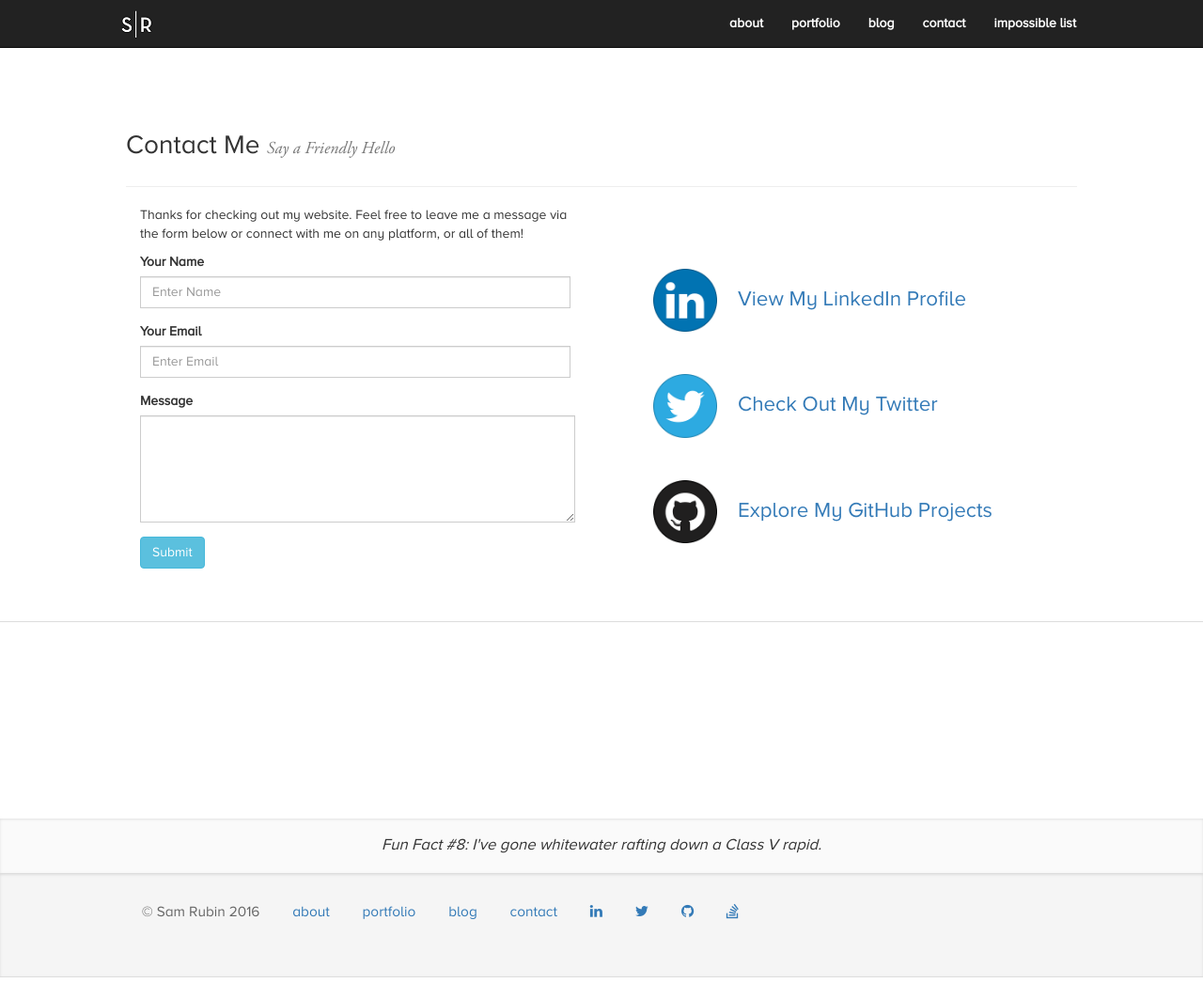
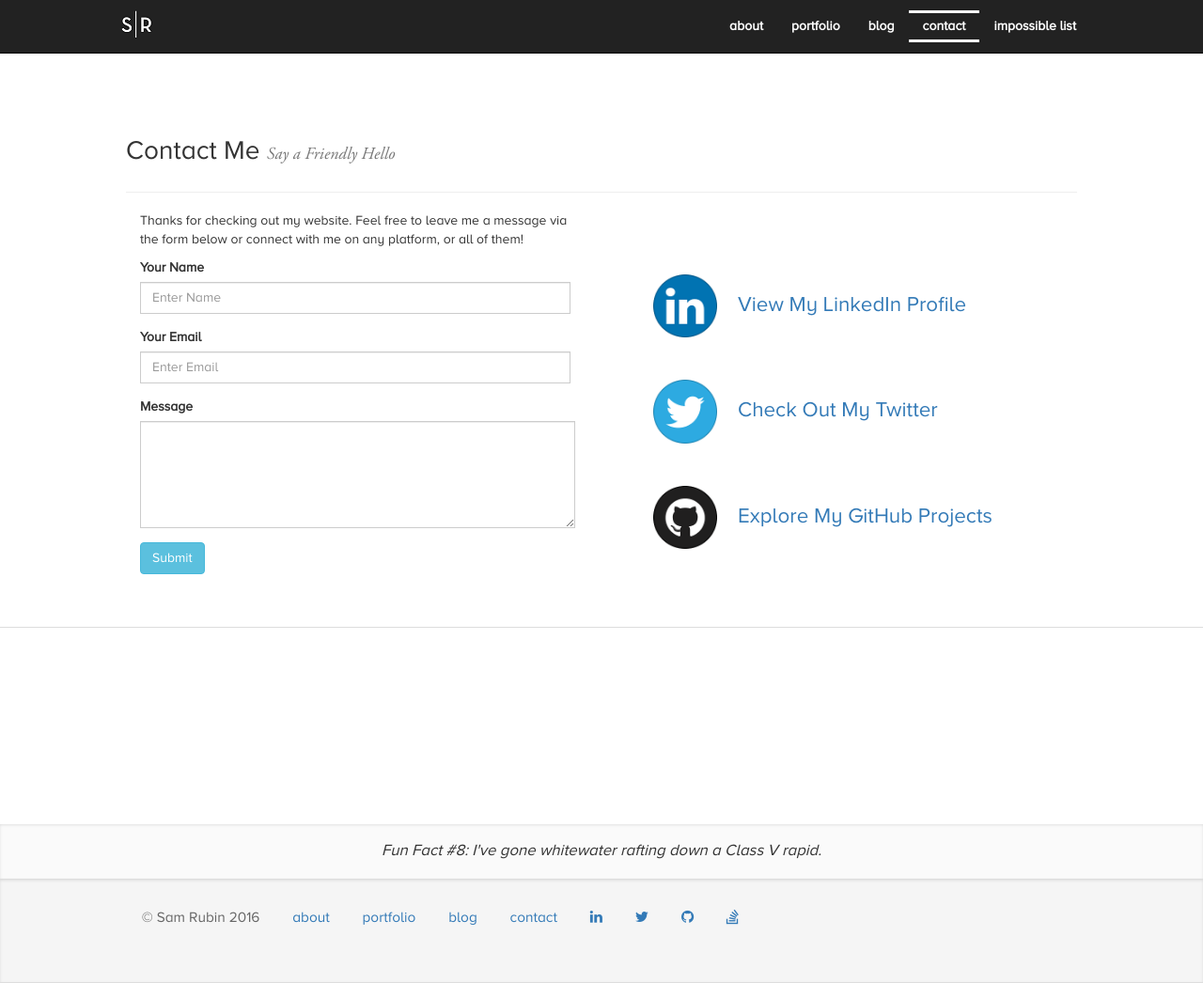
Before and after one commit to smrubin/smrubin.github.io, a Jekyll site: the page built from contact.html, in a window 1280 px wide. Shown: the whole page at 94% size. Built offline with Jekyll 4.4.1, drawn with Linux system fonts in a browser that asks for light colours; nearby versions of some CDN libraries.

```diff
--- a/_includes/nav.html
+++ b/_includes/nav.html
@@ -1,3 +1,5 @@
+{% assign active = page.url | downcase | split: '/' %}
+
 <nav class="navbar navbar-inverse navbar-static-top">
     <div class="container-fluid">
         <!-- Brand and toggle get grouped for better mobile display -->
@@ -14,11 +16,11 @@
         <!-- Collect the nav links, forms, and other content for toggling -->
         <div id="navbar" class="collapse navbar-collapse">
             <ul class="nav navbar-nav navbar-right">
-                <li><a href="{{site.baseurl}}/about.html">about</a></li>
-                <li><a href="{{site.baseurl}}/projects.html">portfolio</a></li>
-                <li><a href="{{site.baseurl}}/blog/index.html">blog</a></li>
-                <li><a href="{{site.baseurl}}/contact.html">contact</a></li>
-                <li><a href="{{site.baseurl}}/impossible-list.html">impossible list</a></li>
+                <li><a href="{{site.baseurl}}/about.html" {% if active[1] == 'about' %}class="active"{% endif %}>about</a></li>
+                <li><a href="{{site.baseurl}}/projects.html" {% if active[1] == 'projects' %}class="active"{% endif %}>portfolio</a></li>
+                <li><a href="{{site.baseurl}}/blog/index.html" {% if active[1] == 'blog' %}class="active"{% endif %}>blog</a></li>
+                <li><a href="{{site.baseurl}}/contact.html" {% if active[1] == 'contact' %}class="active"{% endif %}>contact</a></li>
+                <li><a href="{{site.baseurl}}/impossible-list.html" {% if active[1] == 'impossible-list' %}class="active"{% endif %}>impossible list</a></li>
             </ul>
         </div>
     </div>
```
Also changed, not shown: css/main.css (+20 -2 lines), assets/main.min.css.
